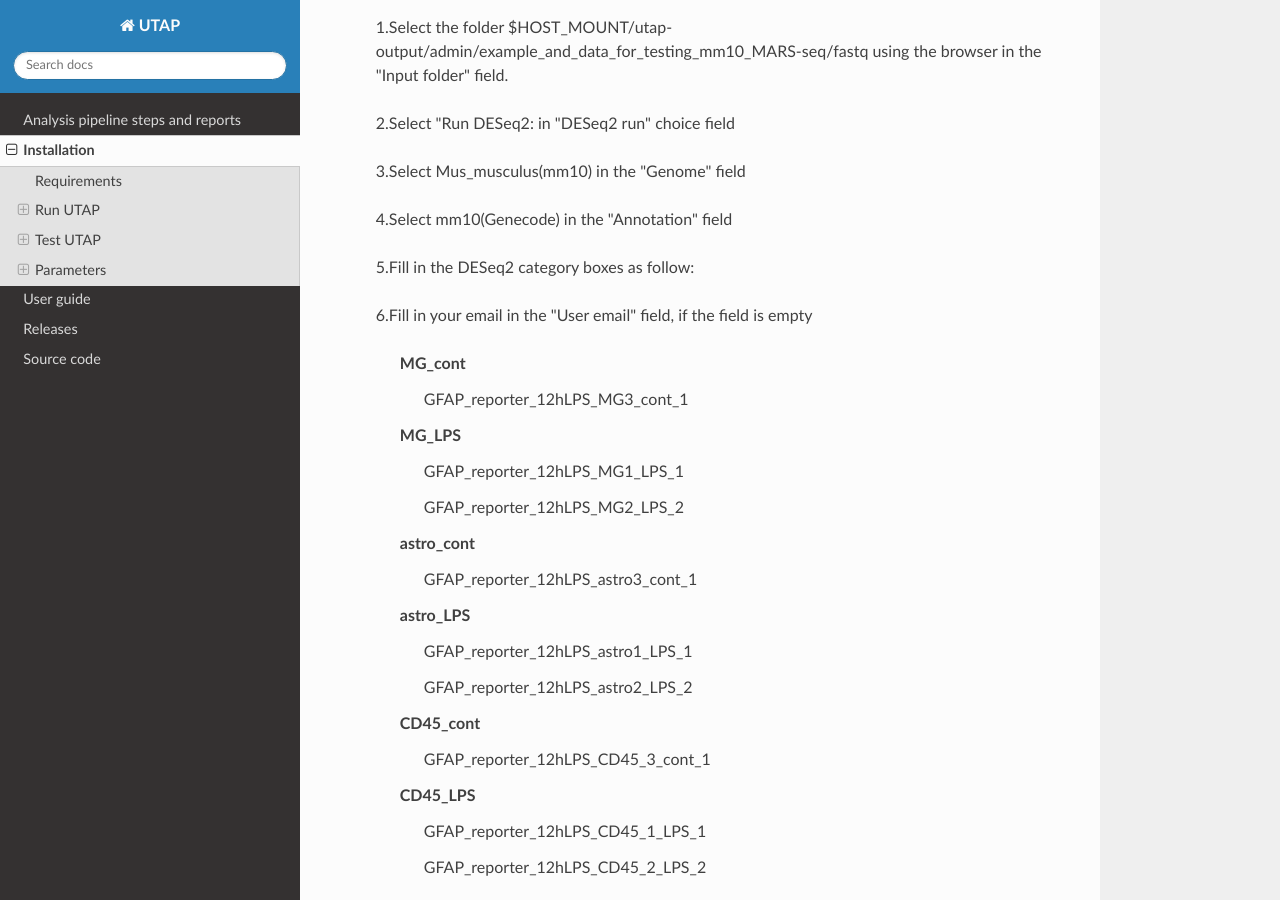
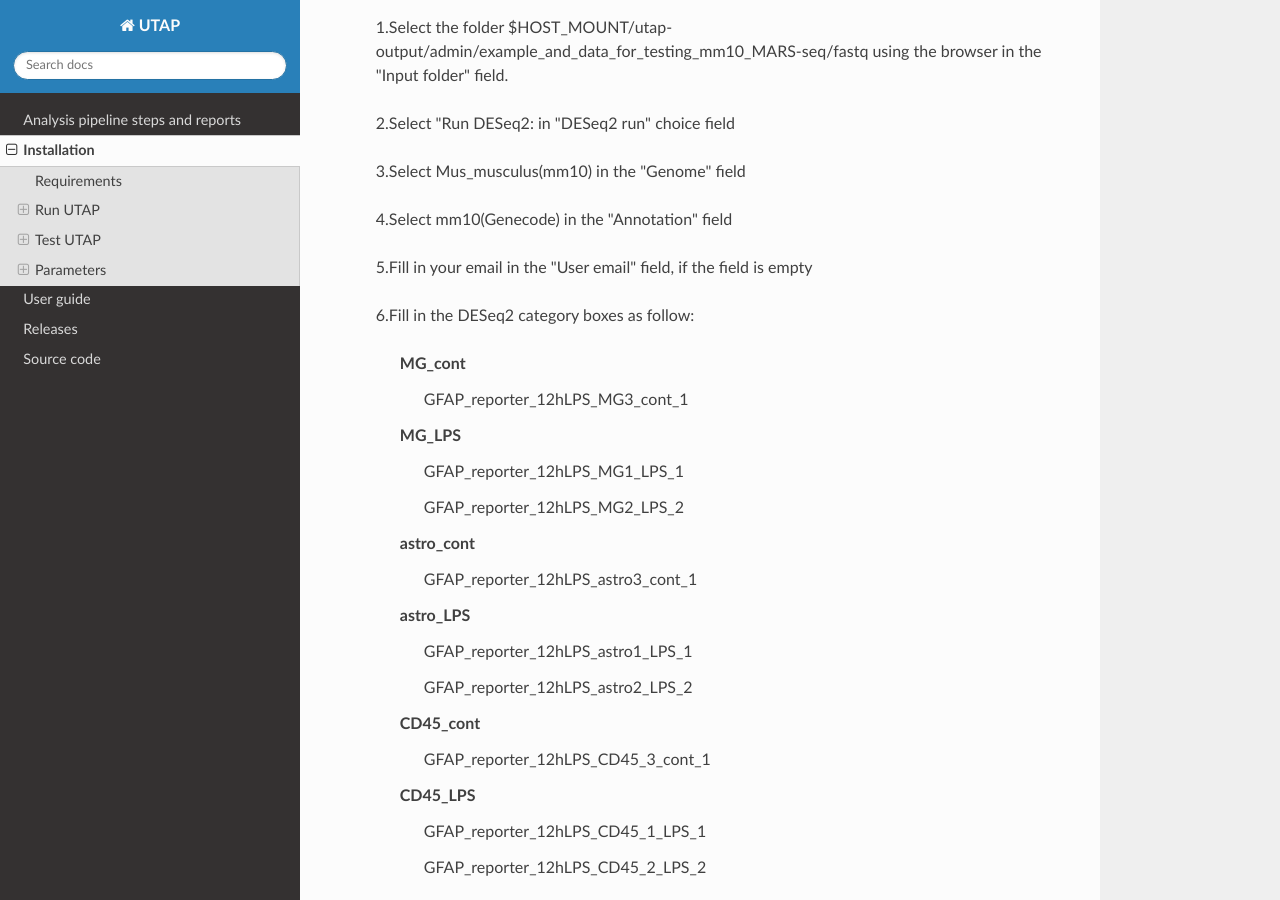
Before and after one commit to utap2/utap2, a Sphinx documentation site: the page built from docs/rst/installation.rst, in a window 1280 px wide and 900 px high, scrolled down 4005 px. Built offline with Sphinx 7.4.7 and the Read the Docs theme 2.0.0, drawn with Linux system fonts in a browser that asks for light colours.

```diff
--- a/docs/rst/installation.rst
+++ b/docs/rst/installation.rst
@@ -167,9 +167,9 @@ Once the download is finished, log in to the UTAP site as the admin USER and sel
 
       4.Select mm10(Genecode) in the "Annotation" field
 
-      5.Fill in the DESeq2 category boxes as follow:
+      5.Fill in your email in the "User email" field, if the field is empty
 
-      6.Fill in your email in the "User email" field, if the field is empty
+      6.Fill in the DESeq2 category boxes as follow:
 
          MG_cont
                      GFAP_reporter_12hLPS_MG3_cont_1
```
